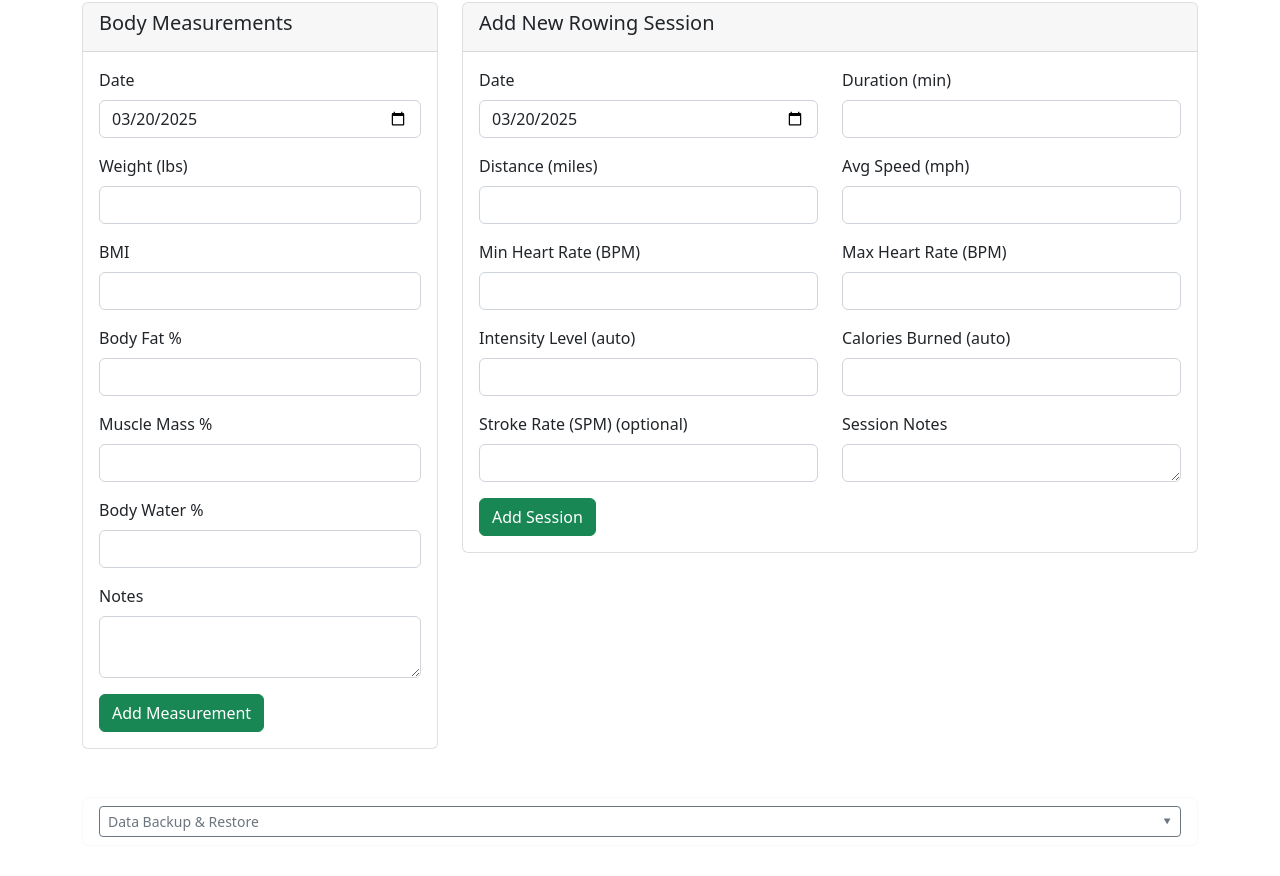
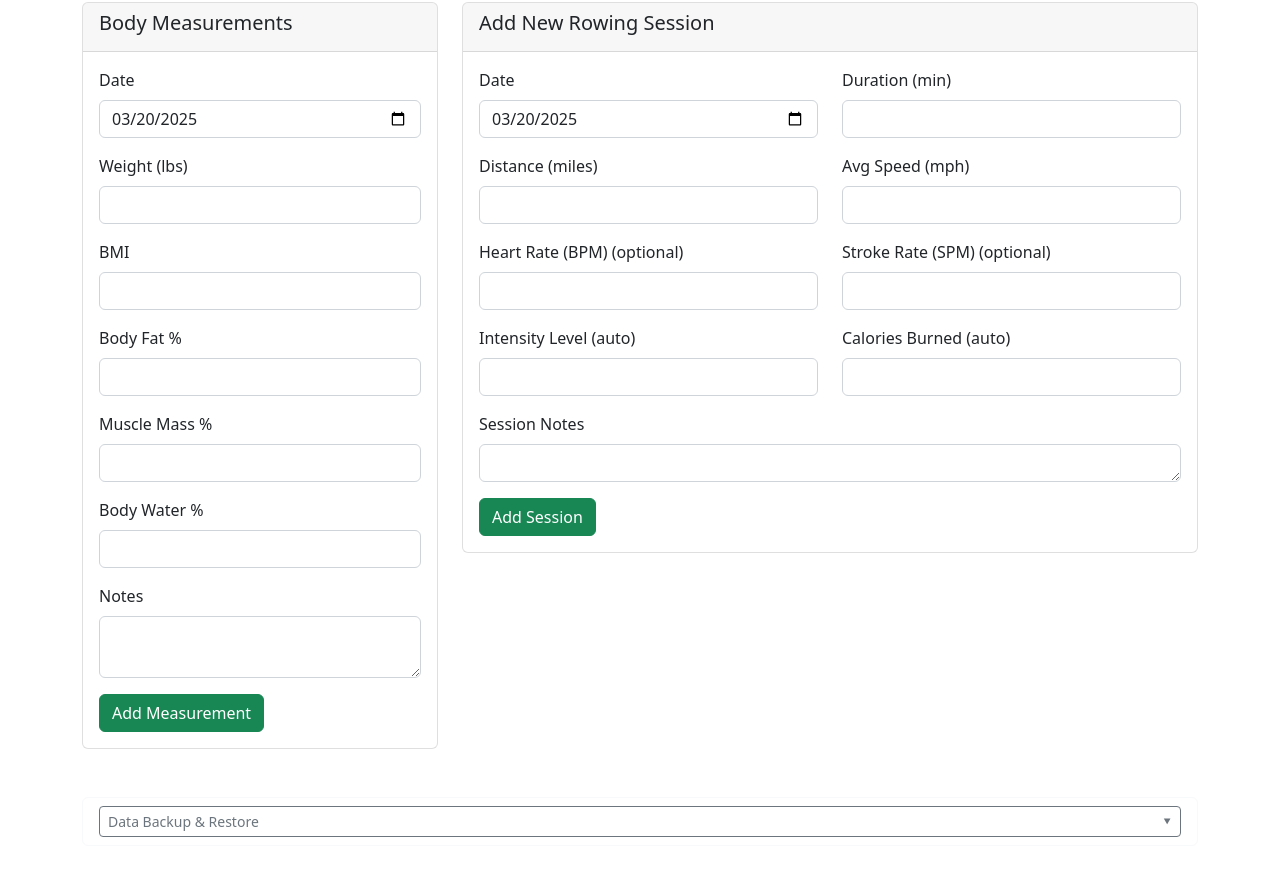
Before and after one commit to MK3Core/open-rowing-tracker, a plain HTML site: page index.html in a window 1280 px wide. Shown: the part 1085-1961 px from the top of the page. Drawn offline with nearby package versions, Linux system fonts and the light colour scheme.

Commit message:
Update FE v0.2.3

```diff
--- a/index.html
+++ b/index.html
@@ -187,14 +187,14 @@
                             <div class="row">
                                 <div class="col-md-6">
                                     <div class="mb-3">
-                                        <label for="hrMin" class="form-label">Min Heart Rate (BPM)</label>
-                                        <input type="number" class="form-control" id="hrMin" required>
+                                        <label for="heartRate" class="form-label">Heart Rate (BPM) (optional)</label>
+                                        <input type="number" class="form-control" id="heartRate">
                                     </div>
                                 </div>
                                 <div class="col-md-6">
                                     <div class="mb-3">
-                                        <label for="hrMax" class="form-label">Max Heart Rate (BPM)</label>
-                                        <input type="number" class="form-control" id="hrMax" required>
+                                        <label for="strokeRate" class="form-label">Stroke Rate (SPM) (optional)</label>
+                                        <input type="number" class="form-control" id="strokeRate">
                                     </div>
                                 </div>
                             </div>
@@ -213,13 +213,7 @@
                                 </div>
                             </div>
                             <div class="row">
-                                <div class="col-md-6">
-                                    <div class="mb-3">
-                                        <label for="strokeRate" class="form-label">Stroke Rate (SPM) (optional)</label>
-                                        <input type="number" class="form-control" id="strokeRate">
-                                    </div>
-                                </div>
-                                <div class="col-md-6">
+                                <div class="col-md-12">
                                     <div class="mb-3">
                                         <label for="notes" class="form-label">Session Notes</label>
                                         <textarea class="form-control" id="notes" rows="1"></textarea>
```
